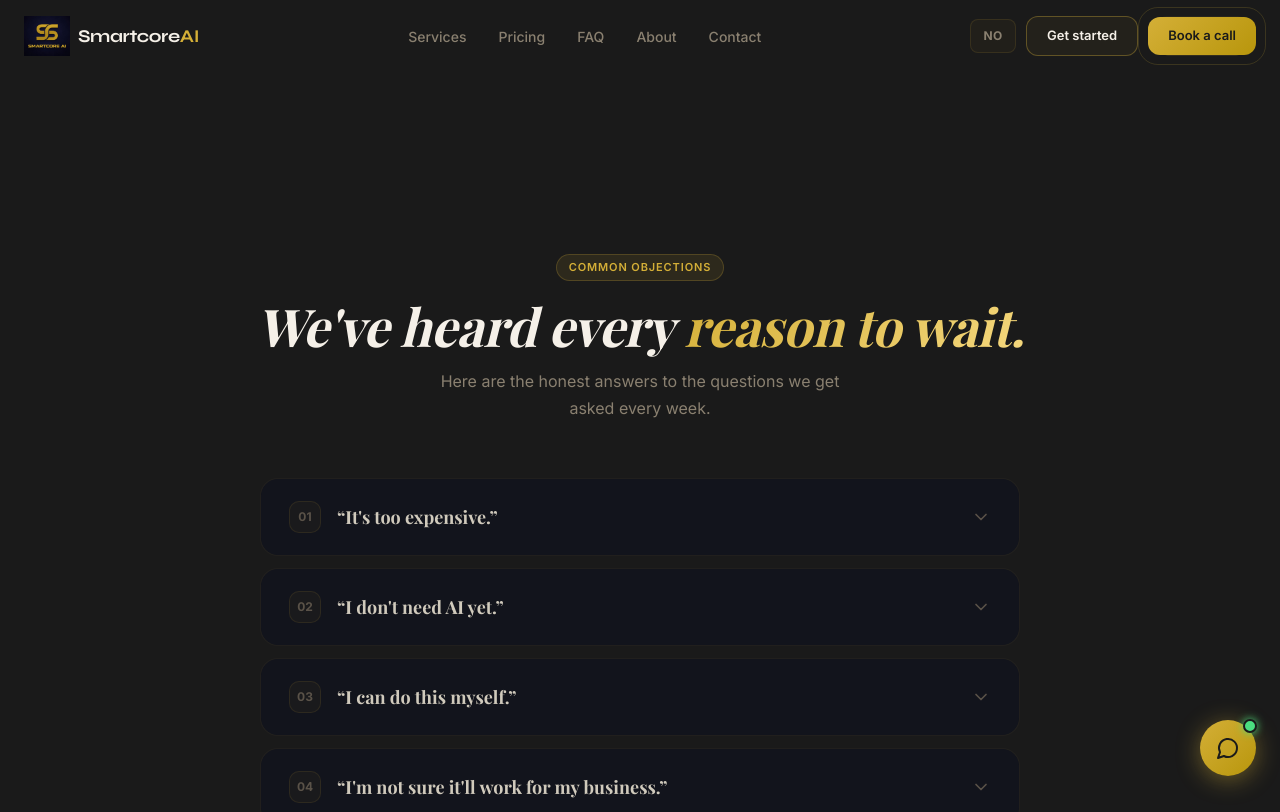
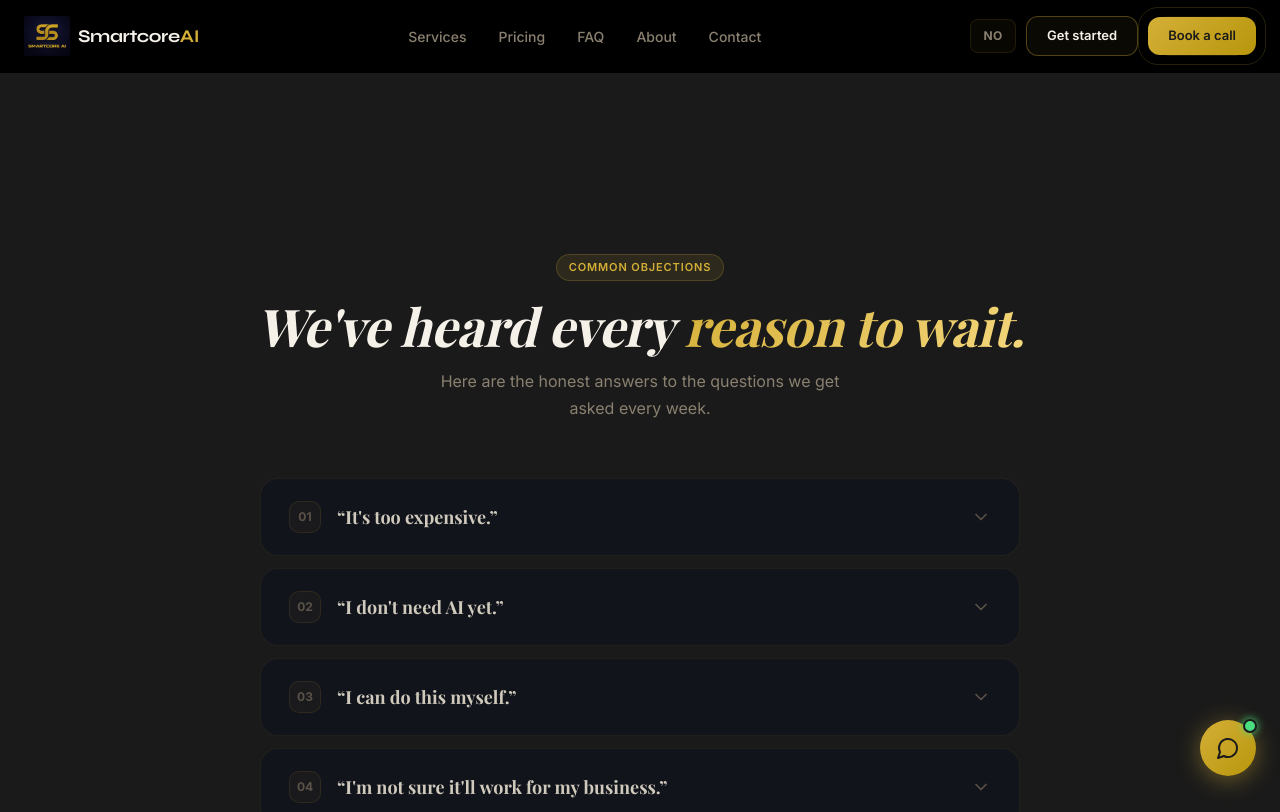
Before and after one commit to Smartcoreai/Smartcoreaimain, a Next.js app: page /faq in a window 1280 px wide. Shown: the top 812 px of the page. Built offline with nearby package versions, Linux system fonts and the light colour scheme; a web font is replaced by a local one.

Commit message:
style: change navbar background to pure black

```diff
--- a/components/Navbar.tsx
+++ b/components/Navbar.tsx
@@ -33,8 +33,8 @@ export default function Navbar() {
         width: "100%",
         zIndex: 200,
         transition: "all 0.4s ease",
-        background: scrolled ? "rgba(8,8,8,0.88)" : "transparent",
-        backdropFilter: scrolled ? "blur(20px)" : "none",
+        background: "#000000",
+        backdropFilter: "none",
         borderBottom: scrolled ? "1px solid rgba(212,175,55,0.10)" : "1px solid transparent",
       }}
     >
@@ -100,7 +100,7 @@ export default function Navbar() {
       {/* Mobile dropdown menu */}
       {mobileOpen && (
         <div style={{
-          background: "rgba(8,8,8,0.97)",
+          background: "#000000",
           borderTop: "1px solid rgba(212,175,55,0.08)",
           padding: "20px 24px 28px",
           backdropFilter: "blur(20px)",
```
